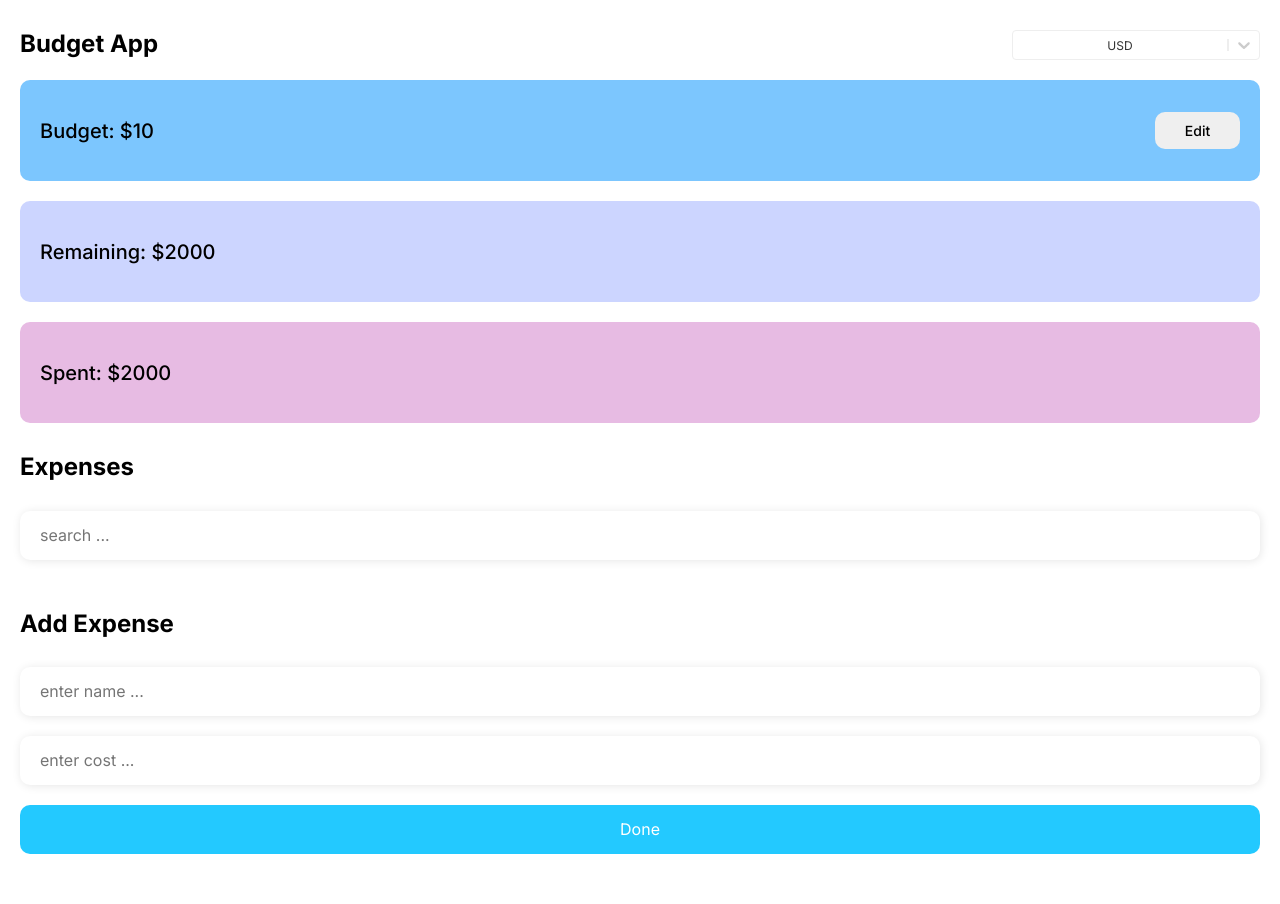
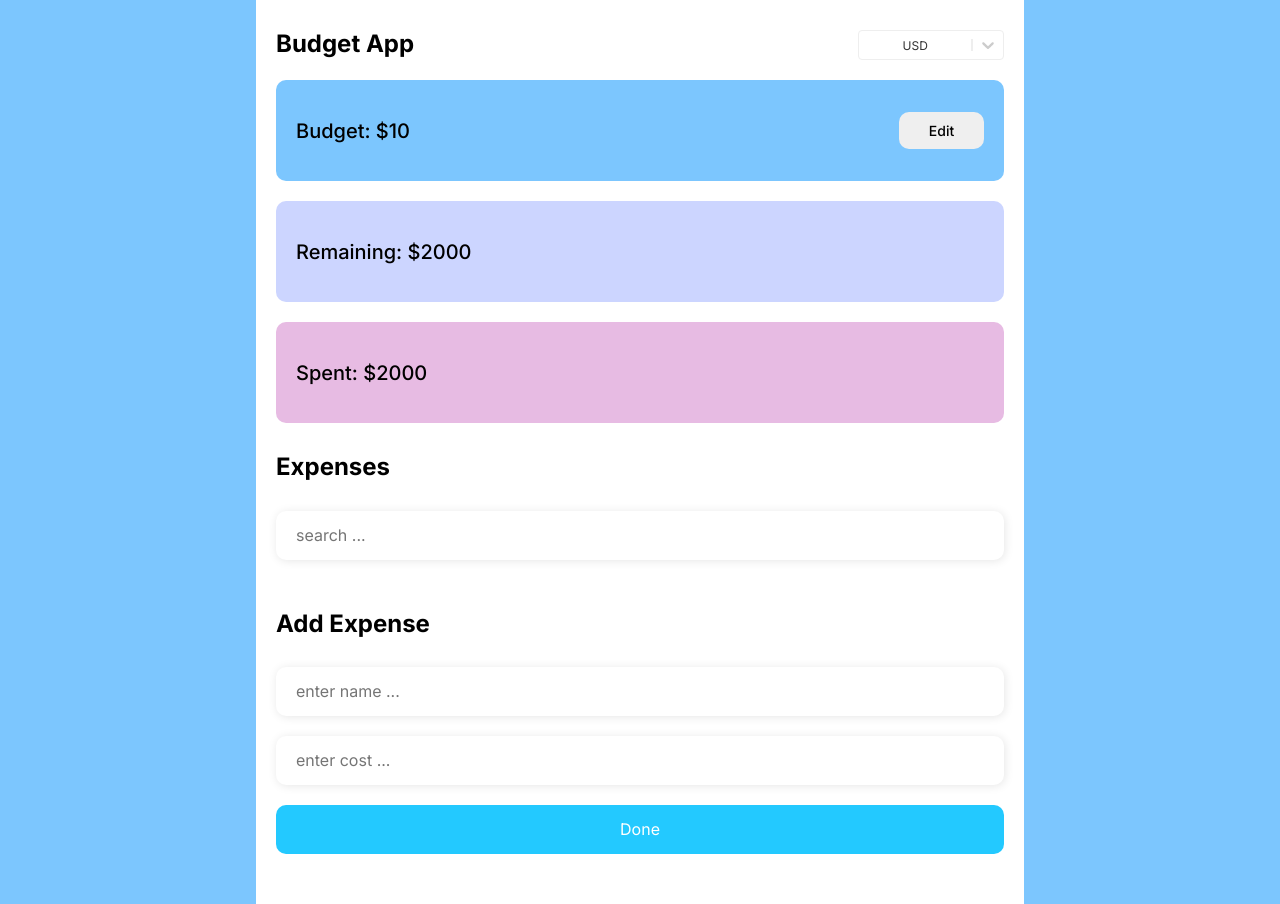
Before and after one commit to egkirpichev/react-budget-app, a React (Create React App) app: page / in a window 1280 px wide. Before the commit the page ends 854 px from the top, so only its background shows below. Built offline with nearby package versions, Linux system fonts and the light colour scheme.

Commit message:
refactor(budget-app): fix app styles and positioning

```diff
--- a/src/App.tsx
+++ b/src/App.tsx
@@ -5,11 +5,12 @@ import { Remaining } from "./components/Remaining/Remaining";
 import { CustomSelect } from "./components/Select/CustomSelect";
 import { Spent } from "./components/Spent/Spent";
 import { Title } from "./components/Title/Title";
-import { Header, Wrapper } from "./ui/base";
+import { Background, Header, Wrapper } from "./ui/base";
 
 const App = () => {
   return (
-    <Wrapper>
+    <Background>
+		<Wrapper>
       <Header>
         <Title innerText={"Budget App"}></Title>
         <CustomSelect />
@@ -20,6 +21,7 @@ const App = () => {
 			<Expenses />
 			<Form />
     </Wrapper>
+		</Background>
   );
 };
 
--- a/src/ui/base.ts
+++ b/src/ui/base.ts
@@ -1,12 +1,20 @@
 import styled from "styled-components";
+import { Color } from "./color";
 
 
+export const Background = styled.div`
+	background-color: ${Color.LightBlue};
+`
+
 export const Wrapper = styled.div`
-	min-height: 100vh;
-	padding: 30px 20px 0px;
 	display: flex;
 	flex-direction: column;
 	gap: 30px;
+	min-height: 100vh;
+	max-width: 768px;
+	margin: 0px auto;
+	padding: 30px 20px 50px;
+	background-color: ${Color.White};
 `
 
 export const Header = styled.header`
```
